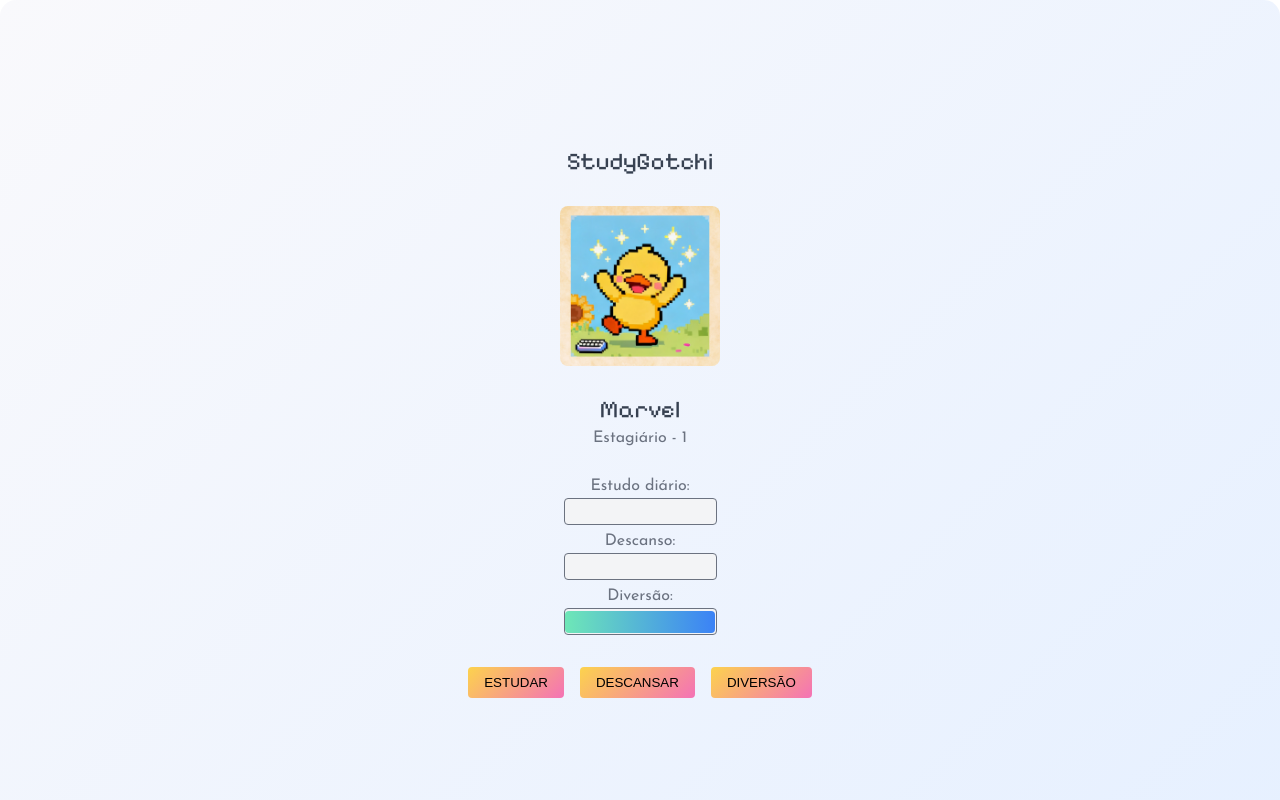
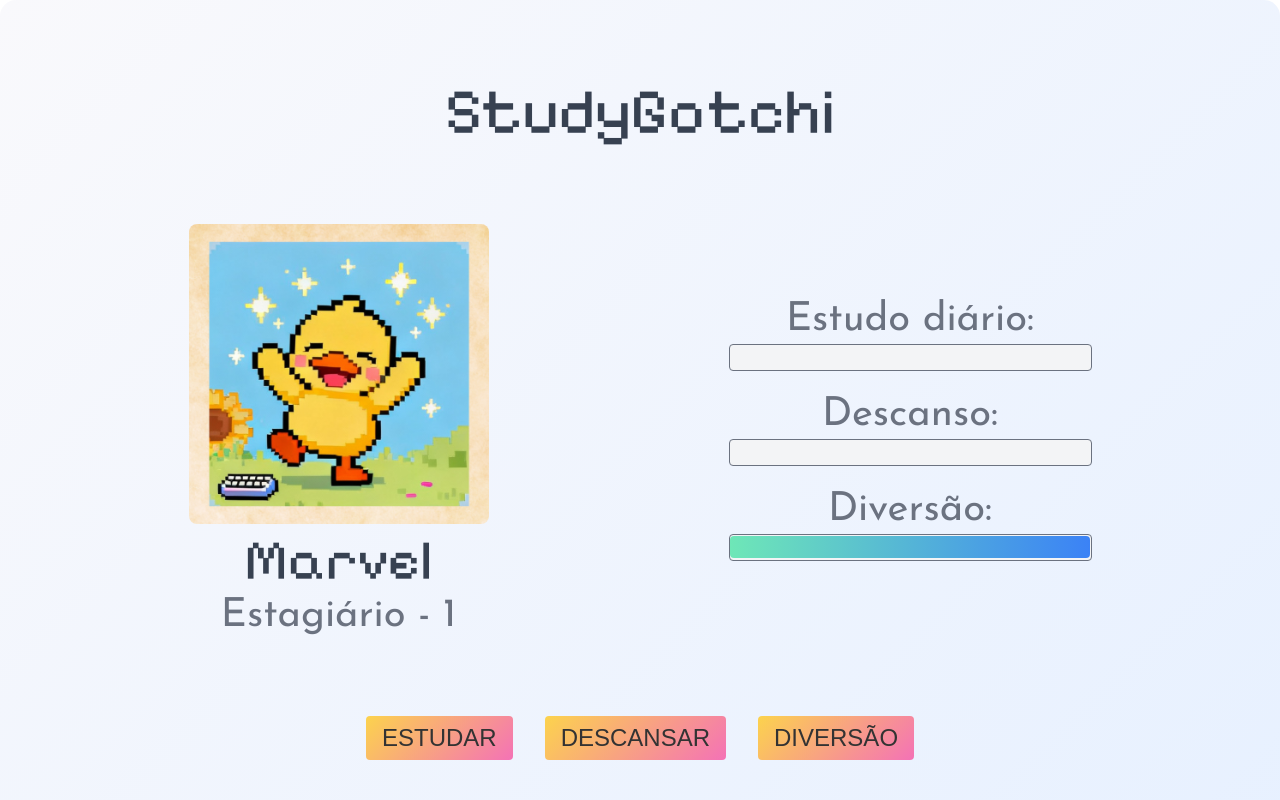
Before and after one commit to Natalia-Timote/tamagotchi, a React (Vite) app: page / in a window 1280 px wide. Shown: the top 800 px of the page. Built offline with nearby package versions, Linux system fonts and the light colour scheme.

Commit message:
Adicionando responsividade

```diff
--- a/App.css
+++ b/App.css
@@ -6,7 +6,7 @@ main {
     flex-direction: column;
     align-items: center;
     justify-content: center;
-    gap: 32px;
+    gap: 40px;
     background: linear-gradient(135deg, #f9f9fc, #e6f0ff);
     color: #6b7280;
     padding: 24px;
@@ -15,10 +15,15 @@ main {
     font-family: "Josefin Sans", sans-serif;
 }
 
-h1,
+h1 {
+    color: #374151;
+    font-size: 40px;
+    font-family: "Pixelify Sans", sans-serif;
+}
+
 h2 {
     color: #374151;
-    font-size: 24px;
+    font-size: 32px;
     font-family: "Pixelify Sans", sans-serif;
 }
 
@@ -27,9 +32,13 @@ h3 {
     font-family: "Josefin Sans", sans-serif;
 }
 
+p {
+    font-size: 16px;
+}
+
 .duck {
-    width: 160px;
-    height: 160px;
+    width: 200px;
+    height: 200px;
     border-radius: 8px;
     font-size: 24px;
 }
@@ -50,7 +59,7 @@ h3 {
 
 .pet-status {
     flex-direction: column;
-    gap: 8px;
+    gap: 24px;
 }
 
 .pet-status-item {
@@ -58,3 +67,64 @@ h3 {
     flex-direction: column;
     gap: 4px;
 }
+
+@media (max-width: 380px) {
+    .buttons-controls {
+        flex-direction: column;
+    }
+}
+
+@media (min-width: 768px) {
+    main {
+        display: grid;
+        grid-template-columns: 1fr 1fr;
+        grid-template-rows: 1fr 1fr 1fr 1fr;
+        grid-template-areas:
+            "title title"
+            "pet status"
+            "buttons buttons";
+        padding: 80px 240px 80px 240px;
+        align-items: center;
+        justify-content: center;
+        text-align: center;
+        gap: 80px;
+    }
+
+    .duck {
+        width: 300px;
+        height: 300px;
+    }
+
+    h1 {
+        font-size: 64px;
+        grid-area: title;
+    }
+
+    h2 {
+        font-size: 56px;
+    }
+
+    h3,
+    p {
+        font-size: 40px;
+    }
+
+    .pet-infos {
+        grid-area: pet;
+    }
+
+    .pet-status {
+        grid-area: status;
+    }
+
+    .buttons-controls {
+        grid-area: buttons;
+        gap: 32px;
+    }
+}
+
+@media (min-width: 1200px) {
+    main {
+        gap: 80px 240px;
+    }
+}
--- a/App.tsx
+++ b/App.tsx
@@ -111,8 +111,8 @@ function App() {
   return (
     <main>
       <h1>StudyGotchi</h1>
-      <img className='duck' src={duckImage} alt="Patinho" />
       <section className='pet-infos'>
+        <img className='duck' src={duckImage} alt="Patinho" />
         <h2>{petStatus.name}</h2>
         <h3>{petLevel.careerLevel} - {petLevel.level}</h3>
       </section>
--- a/src/components/Button/Button.css
+++ b/src/components/Button/Button.css
@@ -1,13 +1,26 @@
 .button-controls {
     text-transform: uppercase;
     background: linear-gradient(135deg, #fcd34d, #f472b6);
-    color: #000;
+    color: #333;
     border: none;
     border-radius: 4px;
     padding: 8px 16px;
     cursor: pointer;
+    font-size: 16px;
 }
 
 .button-controls:hover {
     background-color: #FFD93D;
 }
+
+@media (max-width: 380px) {
+    .button-controls {
+        width: 140px;
+    }
+}
+
+@media (min-width: 768px) {
+    .button-controls {
+        font-size: 24px;
+    }
+}
--- a/src/components/StatusBar/StatusBar.css
+++ b/src/components/StatusBar/StatusBar.css
@@ -2,7 +2,7 @@
     display: flex;
     align-items: center;
     padding: 0.5px;
-    width: 150px;
+    width: 200px;
     height: 24px;
     background-color: #f3f4f6;
     border: solid 1px #6b7280;
@@ -15,3 +15,9 @@
     transition: width 0.5s ease;
     border-radius: 4px;
 }
+
+@media (min-width: 768px) {
+    .container {
+        width: 360px;
+    }
+}
```
Also changed, not shown: src/components/Controls/index.tsx (deleted, +0 -11 lines), src/components/Controls/Controls.css (deleted).
